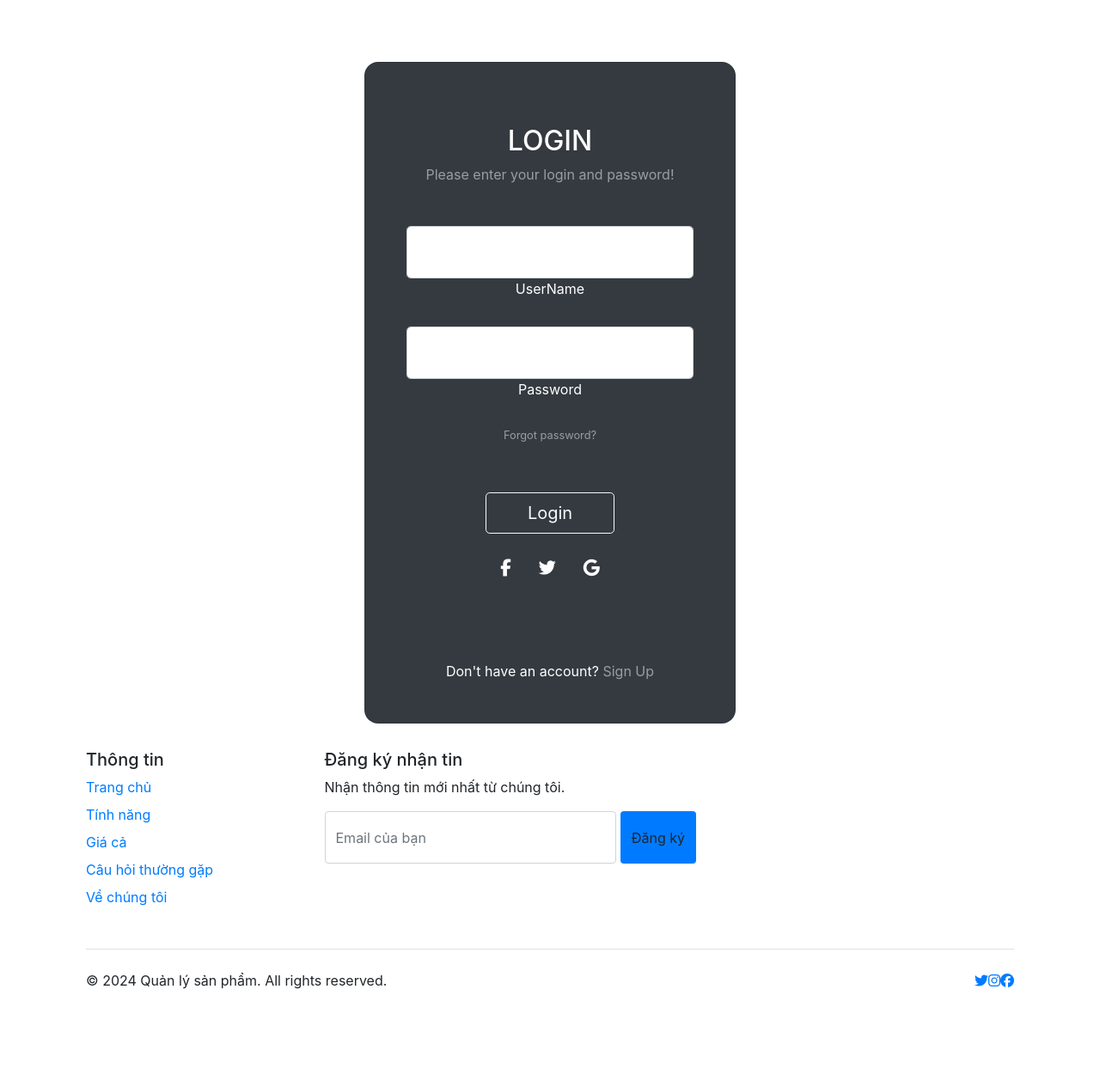
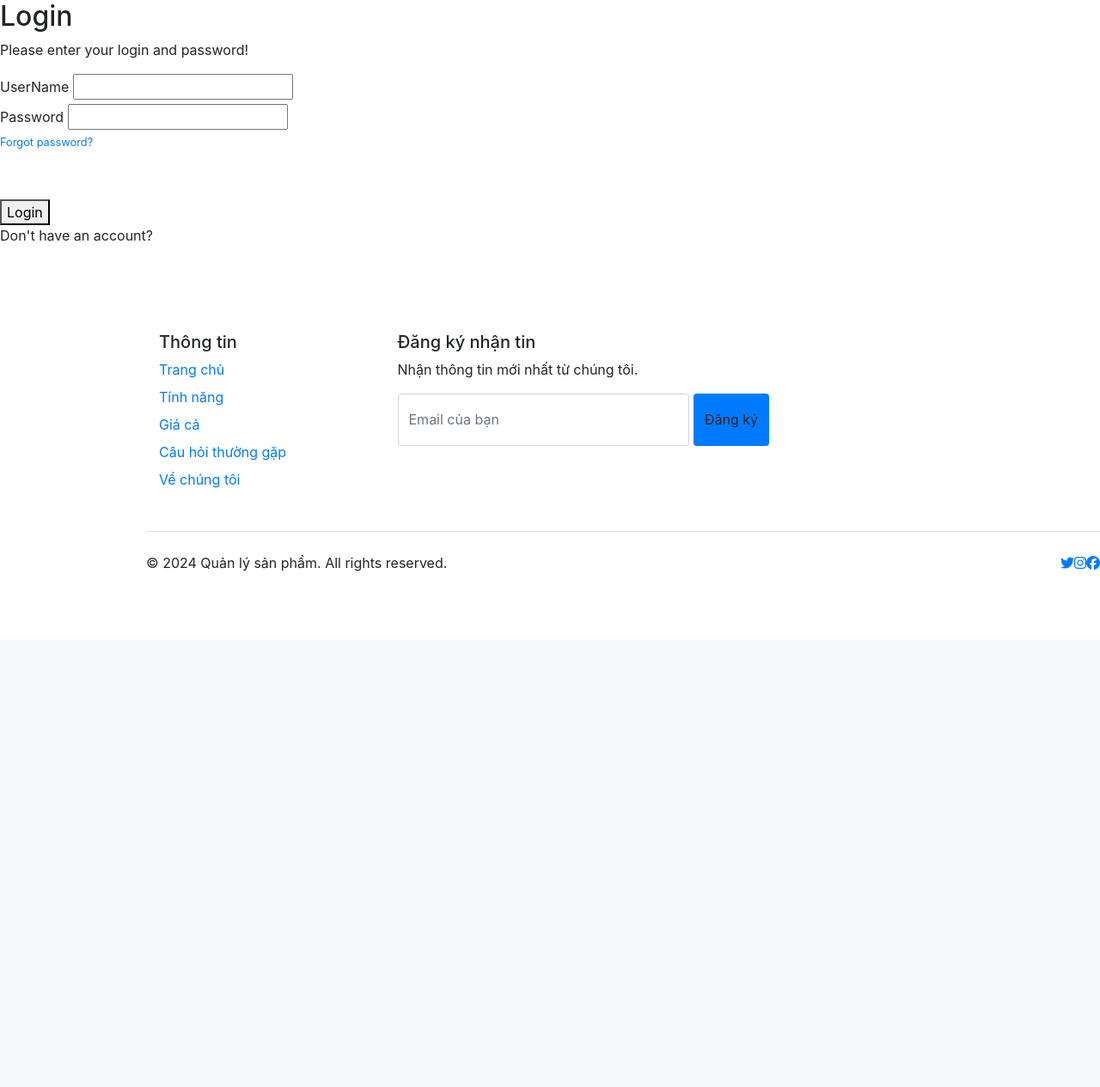
Before and after one commit to UIBreaker/webbanhang.MNM, a PHP site: template app/views/account/login.php in a window 1280 px wide. Shown: the part 56-1321 px from the top of the page at 86% size. After the commit the page ends 721 px from the top, so only its background shows below. Run offline with PHP 8.4, Linux system fonts and the light colour scheme; the template is opened without the code that fills it, so the values that code supplies are empty; a stand-in replaces the project's code that opens the database connection; some libraries are stand-ins or nearby versions.

Commit message:
Chỉnh giao diện

```diff
--- a/app/views/account/login.php
+++ b/app/views/account/login.php
@@ -1,46 +1,30 @@
 <?php include 'app/views/shares/header.php'; ?>
 
-<section class="vh-100 gradient-custom">
-  <div class="container py-5 h-100">
-    <div class="row d-flex justify-content-center align-items-center h-100">
-      <div class="col-12 col-md-8 col-lg-6 col-xl-5">
-        <div class="card bg-dark text-white" style="border-radius: 1rem;">
-          <div class="card-body p-5 text-center">
-
+<section >
+  <div >
+    <div>
+      <div>
+        <div>
+          <div>
           <form id="login-form">
-            <div class="mb-md-5 mt-md-4 pb-5">
-
-              <h2 class="fw-bold mb-2 text-uppercase">Login</h2>
-              <p class="text-white-50 mb-5">Please enter your login and password!</p>
-
-              <div class="form-outline form-white mb-4">
-                <input type="text" name="username" class="form-control form-control-lg" />
-                <label class="form-label" for="typeEmailX">UserName</label>
+            <div>
+              <h2 >Login</h2>
+              <p >Please enter your login and password!</p>
+              <div>
+              <label>UserName</label>
+                <input type="text" name="username" />
               </div>
-
-              <div class="form-outline form-white mb-4">
-                <input type="password" name="password" class="form-control form-control-lg" />
-                <label class="form-label" for="typePasswordX">Password</label>
+              <div>
+              <label>Password</label>
+                <input type="password" name="password" />
               </div>
-
-              <p class="small mb-5 pb-lg-2"><a class="text-white-50" href="#!">Forgot password?</a></p>
-
-              <button class="btn btn-outline-light btn-lg px-5" type="submit">Login</button>
-
-              <div class="d-flex justify-content-center text-center mt-4 pt-1">
-                <a href="#!" class="text-white"><i class="fab fa-facebook-f fa-lg"></i></a>
-                <a href="#!" class="text-white"><i class="fab fa-twitter fa-lg mx-4 px-2"></i></a>
-                <a href="#!" class="text-white"><i class="fab fa-google fa-lg"></i></a>
-              </div>
-
+              <p class="small mb-5 pb-lg-2"><a href="#!">Forgot password?</a></p>
+              <button  type="submit">Login</button>
             </div>
-
             <div>
-              <p class="mb-0">Don't have an account? <a href="#!" class="text-white-50 fw-bold">Sign Up</a>
-              </p>
+              <p class="mb-0">Don't have an account? <a href="\WEBBANHANG\app\views\account\register.php" class="text-white-50 fw-bold">Sign Up</a></p>
             </div>
             </form>
-
           </div>
         </div>
       </div>
--- a/app/views/account/register.php
+++ b/app/views/account/register.php
@@ -1,4 +1,4 @@
-<?php include 'app/views/shares/header.php'; ?>
+<?php include $_SERVER['DOCUMENT_ROOT'] . '/WEBBANHANG/app/views/shares/header.php'; ?>
 <?php
 
 if (isset($errors)) {
@@ -37,4 +37,4 @@ if (isset($errors)) {
     </form>
 
 </div>
-<?php include 'app/views/shares/footer.php'; ?>
+<?php include $_SERVER['DOCUMENT_ROOT'] . '/WEBBANHANG/app/views/shares/footer.php'; ?>
--- a/app/views/product/Cart.php
+++ b/app/views/product/Cart.php
@@ -1,4 +1,5 @@
 <?php include 'app/views/shares/header.php'; ?>
+<link rel="stylesheet" href="/WEBBANHANG/styles.css">
 
 <h1>Giỏ hàng</h1>
 
--- a/app/views/product/Checkout.php
+++ b/app/views/product/Checkout.php
@@ -1,4 +1,5 @@
 <?php include 'app/views/shares/header.php'; ?>
+<link rel="stylesheet" href="/WEBBANHANG/styles.css">
 
 
 <form method="POST" action="/webbanhang/Product/processCheckout">
--- a/app/views/product/edit.php
+++ b/app/views/product/edit.php
@@ -1,4 +1,6 @@
 <?php include 'app/views/shares/header.php'; ?>
+<link rel="stylesheet" href="/WEBBANHANG/styles.css">
+
 <h1>Sửa sản phẩm</h1>
 <?php if (!empty($errors)): ?>
     <div class="alert alert-danger">
--- a/app/views/shares/footer.php
+++ b/app/views/shares/footer.php
@@ -1,9 +1,10 @@
+<link rel="stylesheet" href="/WEBBANHANG/styles.css">
 
 
 <!-- Bootstrap Footer -->
-<div class="container">
-  <footer class="py-5">
-    <div class="row">
+<div class="container-footer">
+  <footer>
+    <div class="row-footer">
       <div class="col-6 col-md-2 mb-3">
         <h5>Thông tin</h5>
         <ul class="nav flex-column">
@@ -34,19 +35,7 @@
       </ul>
     </div>
   </footer>
-  <style>
-    .form-control{
-    height: 61px;
-    }
 
-    .btn-primaryDK{
-       white-space: nowrap;
-       height: 61px;
-       width: 100px;
-       background-color: #007bff;
-       margin-left: 5px;
-    }
-  </style>
 </div>
 
 <!-- Font Awesome Icons -->
--- a/app/views/shares/header.php
+++ b/app/views/shares/header.php
@@ -5,15 +5,10 @@
     <meta name="viewport" content="width=device-width, initial-scale=1.0">
     <title>Quản lý sản phẩm</title>
     <link href="https://stackpath.bootstrapcdn.com/bootstrap/4.5.2/css/bootstrap.min.css" rel="stylesheet">
-    <style>
-    .product-image {
-        max-width: 100px;
-        height: auto;
-    }
-    </style>
+    <link rel="stylesheet" href="/WEBBANHANG/styles.css">
 </head>
 
-<body>
+<body >
     <nav class="navbar navbar-expand-lg navbar-light bg-light">
         <a class="navbar-brand" href="#">Quản lý sản phẩm</a>
         <button class="navbar-toggler" type="button" data-toggle="collapse" data-target="#navbarNav"
@@ -55,4 +50,3 @@
         }
     });
     </script>
-    <div class="container mt-4">
--- /dev/null
+++ b/styles.css
@@ -0,0 +1,82 @@
+/* row sửa xóa mua */
+
+.row {
+  display: flex;
+  align-items: center;
+  justify-content: center;
+  gap: 10px;
+  margin: 0 20px;
+  /* width: 200px; */
+}
+
+.row a img {
+  height: 35px;
+  width: 30px;
+}
+
+/* product-list,list-group-item */
+
+#product-list {
+  display: grid;
+  grid-template-columns: repeat(4, 1fr); /* 4 cột đều nhau */
+  gap: 15px; /* Khoảng cách giữa các sản phẩm */
+  padding: 0;
+  list-style: none;
+}
+
+#product-list .list-group-item {
+  border: 1px solid #ddd;
+  padding: 10px;
+  text-align: center;
+  width: 250px;
+  height: 350px;
+  margin-top: 15px;
+  box-shadow: 2px 2px 10px rgba(0, 0, 0, 0.1);
+}
+
+@media (max-width: 768px) {
+  #product-list {
+    grid-template-columns: repeat(2, 1fr); /* 2 cột trên tablet */
+  }
+}
+@media (max-width: 480px) {
+  #product-list {
+    grid-template-columns: repeat(1, 1fr); /* 1 cột trên điện thoại */
+  }
+}
+
+.list-group-item img {
+  height: 100px;
+  width: 100px;
+}
+
+.container {
+  margin-top: 100px;
+}
+
+/* PHẦN FOOTER */
+.row-footer {
+  display: flex;
+  margin-top: 60px;
+  /* background-color: black; */
+}
+
+.container-footer {
+  margin-top: 100px;
+}
+
+.form-control {
+  height: 61px;
+}
+
+.btn-primaryDK {
+  white-space: nowrap;
+  height: 61px;
+  width: 100px;
+  background-color: #007bff;
+  margin-left: 5px;
+}
+
+footer {
+  margin-left: 170px;
+}
```
Also changed, not shown: app/controllers/ProductController.php (+5 -4 lines), app/views/product/add.php (+5 -6 lines), app/views/product/list.php (+86 -1 lines), uploads/Ảnh chụp màn hình 2025-03-31 162523.png (added).
